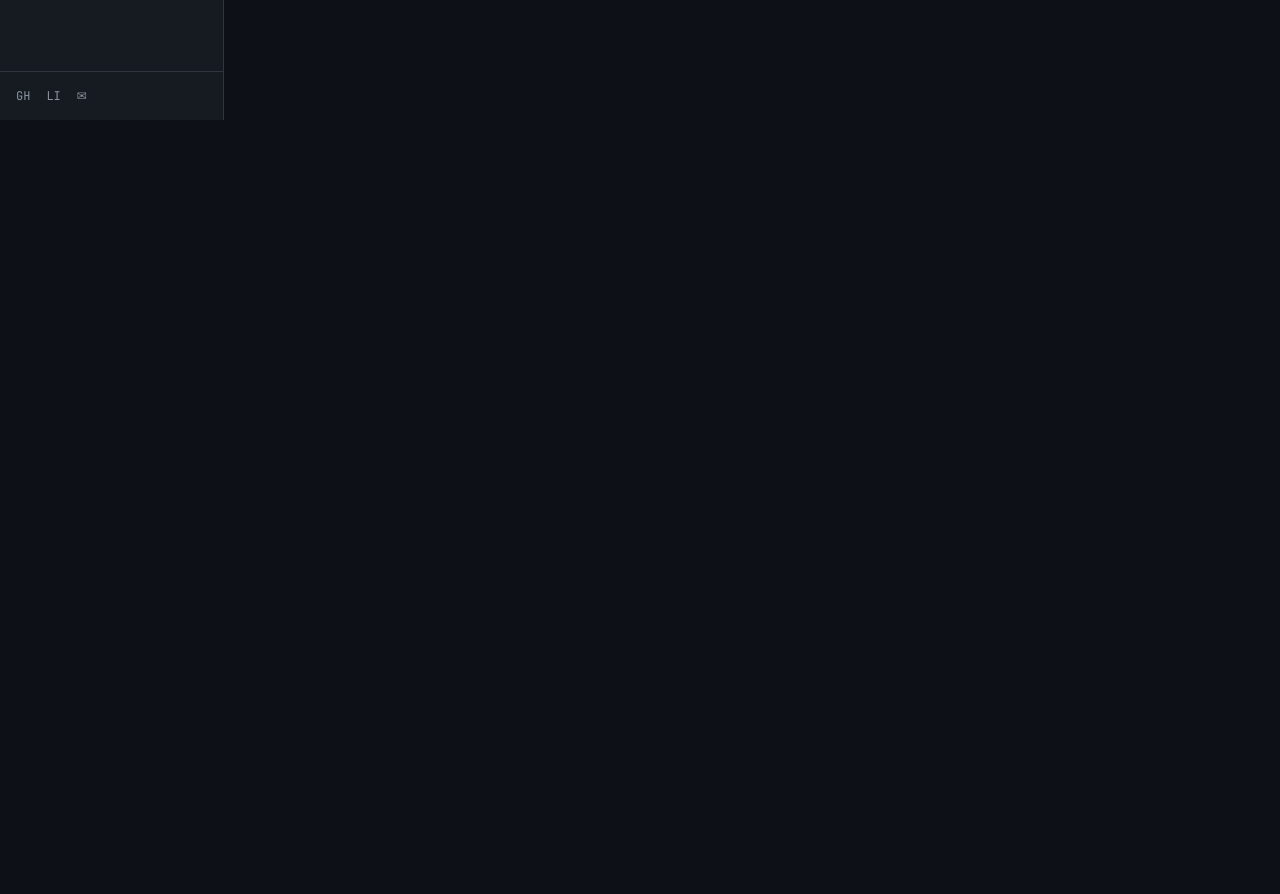
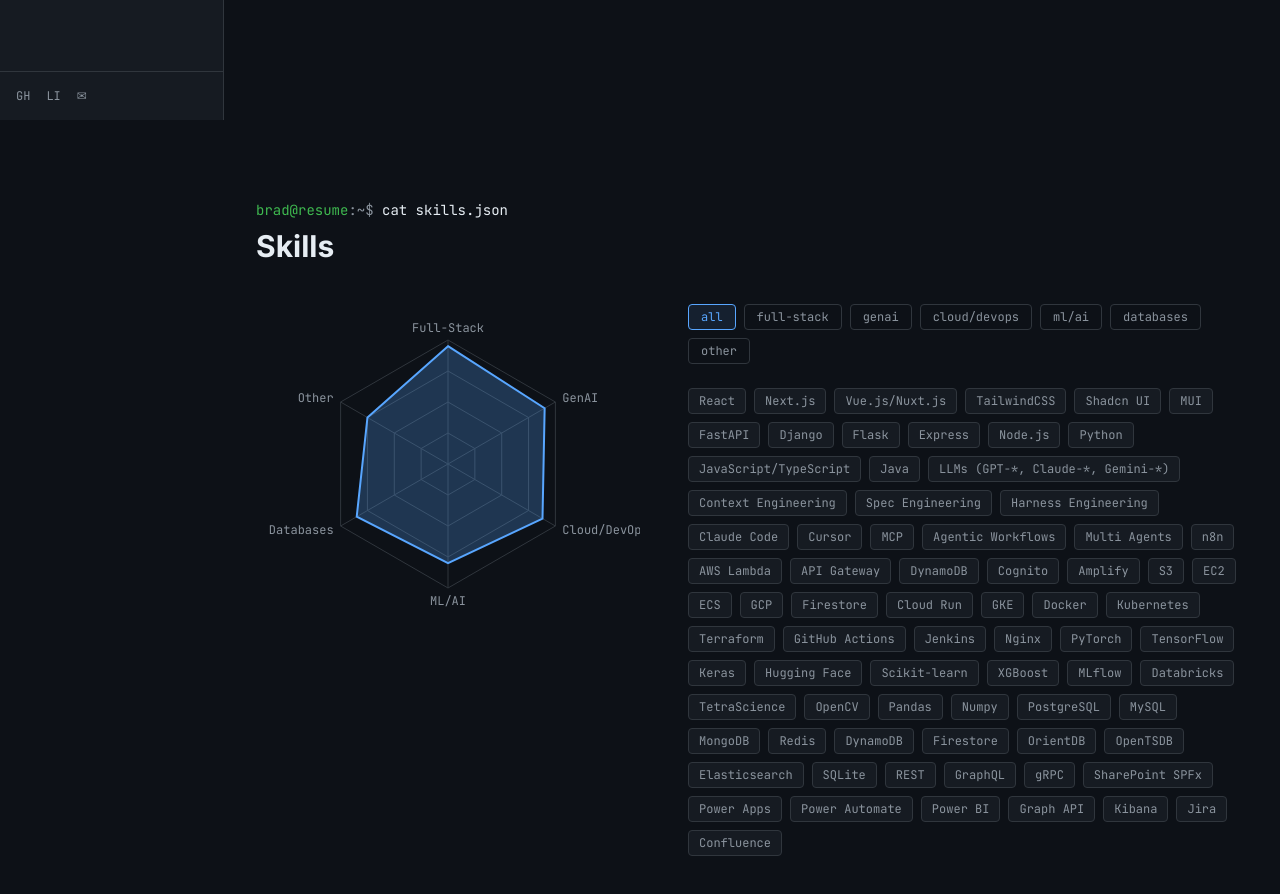
Before and after one commit to brad-luo/my-resume, a Next.js app: page / in a window 1280 px wide. Shown: the part 680-1574 px from the top of the page. Before the commit the page ends 800 px from the top, so only its background shows below. Built offline with nearby package versions, Linux system fonts and the light colour scheme.

Commit message:
feat: skills section with radar chart and filterable tag cloud

```diff
--- a/src/app/page.tsx
+++ b/src/app/page.tsx
@@ -1,5 +1,6 @@
 import { Sidebar } from '@/components/layout/Sidebar'
 import { Hero } from '@/components/sections/Hero'
+import { Skills } from '@/components/sections/Skills'
 
 export default function Home() {
   return (
@@ -7,6 +8,7 @@
       <Sidebar />
       <main className="flex-1 lg:ml-56">
         <Hero />
+        <Skills />
       </main>
     </div>
   )
--- /dev/null
+++ b/src/components/sections/Skills.tsx
@@ -0,0 +1,127 @@
+'use client'
+
+import { useState } from 'react'
+import { motion } from 'framer-motion'
+import {
+  RadarChart, PolarGrid, PolarAngleAxis, Radar,
+  ResponsiveContainer, Tooltip
+} from 'recharts'
+import resumeData from '../../../data/resume.json'
+import type { ResumeData } from '../../../data/types'
+
+const data = resumeData as ResumeData
+
+const DOMAIN_COLORS: Record<string, string> = {
+  'Full-Stack': '#3fb950',
+  'GenAI': '#e3b341',
+  'Cloud/DevOps': '#a371f7',
+  'ML/AI': '#58a6ff',
+  'Databases': '#f78166',
+  'Other': '#8b949e',
+}
+
+export function Skills() {
+  const [activeFilter, setActiveFilter] = useState<string | null>(null)
+
+  const allDomains = Object.keys(data.skills.tags)
+  const visibleTags = activeFilter
+    ? data.skills.tags[activeFilter] ?? []
+    : allDomains.flatMap(d => data.skills.tags[d])
+
+  const radarData = data.skills.domains.map(d => ({
+    domain: d.name,
+    score: d.score,
+  }))
+
+  return (
+    <section id="skills" className="min-h-screen px-8 py-20">
+      {/* Section header */}
+      <div className="font-mono text-gh-muted text-sm mb-2">
+        <span className="text-gh-green">brad@resume</span>
+        <span className="text-gh-muted">:~$ </span>
+        <span className="text-gh-text">cat skills.json</span>
+      </div>
+      <h2 className="text-3xl font-bold text-gh-text mb-10">Skills</h2>
+
+      <div className="flex flex-col lg:flex-row gap-12 items-start">
+        {/* Radar Chart */}
+        <motion.div
+          initial={{ opacity: 0, scale: 0.9 }}
+          whileInView={{ opacity: 1, scale: 1 }}
+          viewport={{ once: true }}
+          transition={{ duration: 0.6 }}
+          className="w-full lg:w-96 h-80"
+        >
+          <ResponsiveContainer width="100%" height="100%">
+            <RadarChart data={radarData}>
+              <PolarGrid stroke="#30363d" />
+              <PolarAngleAxis dataKey="domain" tick={{ fill: '#8b949e', fontSize: 12, fontFamily: 'var(--font-jetbrains-mono)' }} />
+              <Radar
+                name="Skills"
+                dataKey="score"
+                stroke="#58a6ff"
+                fill="#58a6ff"
+                fillOpacity={0.25}
+                strokeWidth={2}
+              />
+              <Tooltip
+                contentStyle={{ background: '#161b22', border: '1px solid #30363d', borderRadius: 6, fontFamily: 'monospace', fontSize: 12 }}
+                labelStyle={{ color: '#e6edf3' }}
+                itemStyle={{ color: '#58a6ff' }}
+              />
+            </RadarChart>
+          </ResponsiveContainer>
+        </motion.div>
+
+        {/* Tag cloud with filter */}
+        <div className="flex-1">
+          {/* Domain filter buttons */}
+          <div className="flex flex-wrap gap-2 mb-6">
+            <button
+              onClick={() => setActiveFilter(null)}
+              className={`px-3 py-1 text-xs font-mono rounded border transition-colors ${
+                activeFilter === null
+                  ? 'border-gh-blue text-gh-blue bg-gh-blue/10'
+                  : 'border-gh-border text-gh-muted hover:border-gh-text hover:text-gh-text'
+              }`}
+            >
+              all
+            </button>
+            {allDomains.map(domain => (
+              <button
+                key={domain}
+                onClick={() => setActiveFilter(activeFilter === domain ? null : domain)}
+                style={activeFilter === domain ? { borderColor: DOMAIN_COLORS[domain], color: DOMAIN_COLORS[domain], background: `${DOMAIN_COLORS[domain]}18` } : {}}
+                className={`px-3 py-1 text-xs font-mono rounded border transition-colors ${
+                  activeFilter === domain
+                    ? ''
+                    : 'border-gh-border text-gh-muted hover:border-gh-text hover:text-gh-text'
+                }`}
+              >
+                {domain.toLowerCase()}
+              </button>
+            ))}
+          </div>
+
+          {/* Tags */}
+          <motion.div
+            key={activeFilter}
+            initial={{ opacity: 0 }}
+            animate={{ opacity: 1 }}
+            transition={{ duration: 0.2 }}
+            className="flex flex-wrap gap-2"
+          >
+            {visibleTags.map(tag => (
+              <span
+                key={tag}
+                className="px-2.5 py-1 text-xs font-mono rounded border border-gh-border bg-gh-surface text-gh-muted hover:border-gh-blue hover:text-gh-blue transition-colors cursor-default"
+              >
+                {tag}
+              </span>
+            ))}
+          </motion.div>
+        </div>
+      </div>
+    </section>
+  )
+}
```
